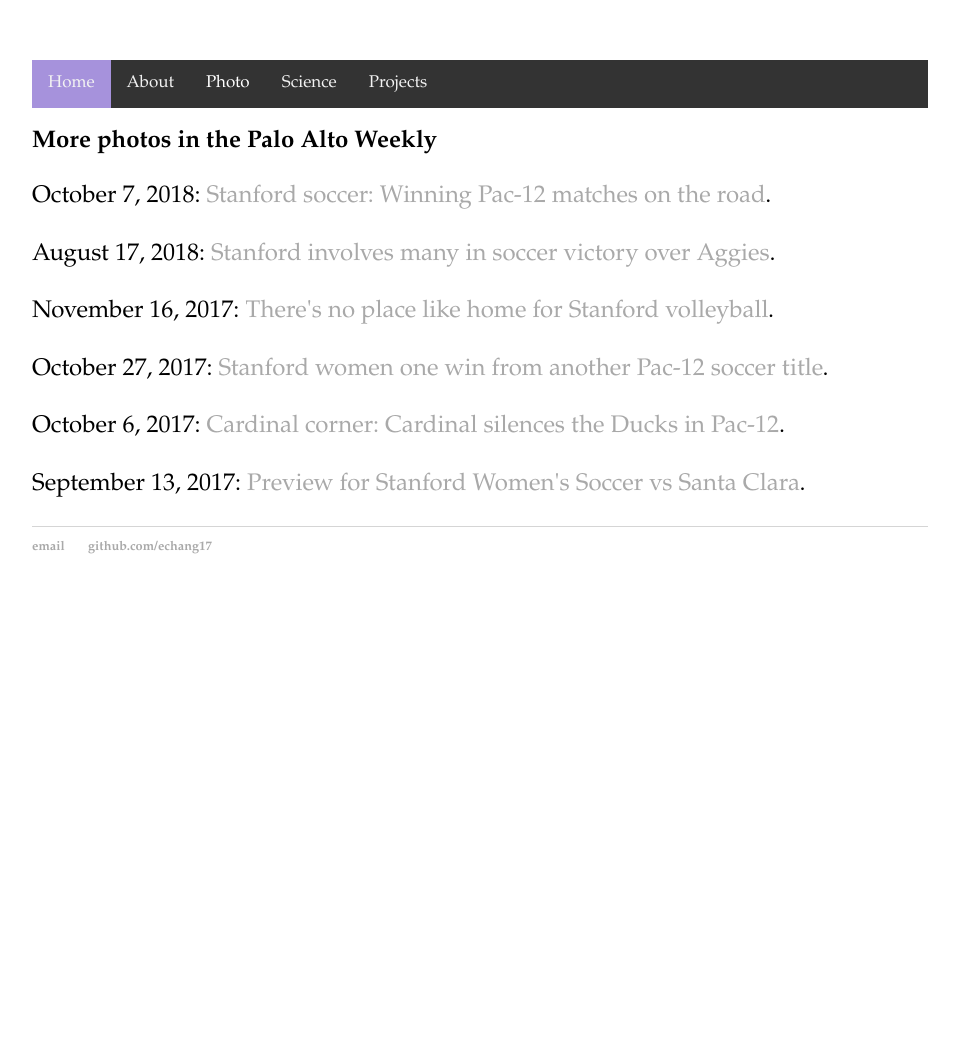
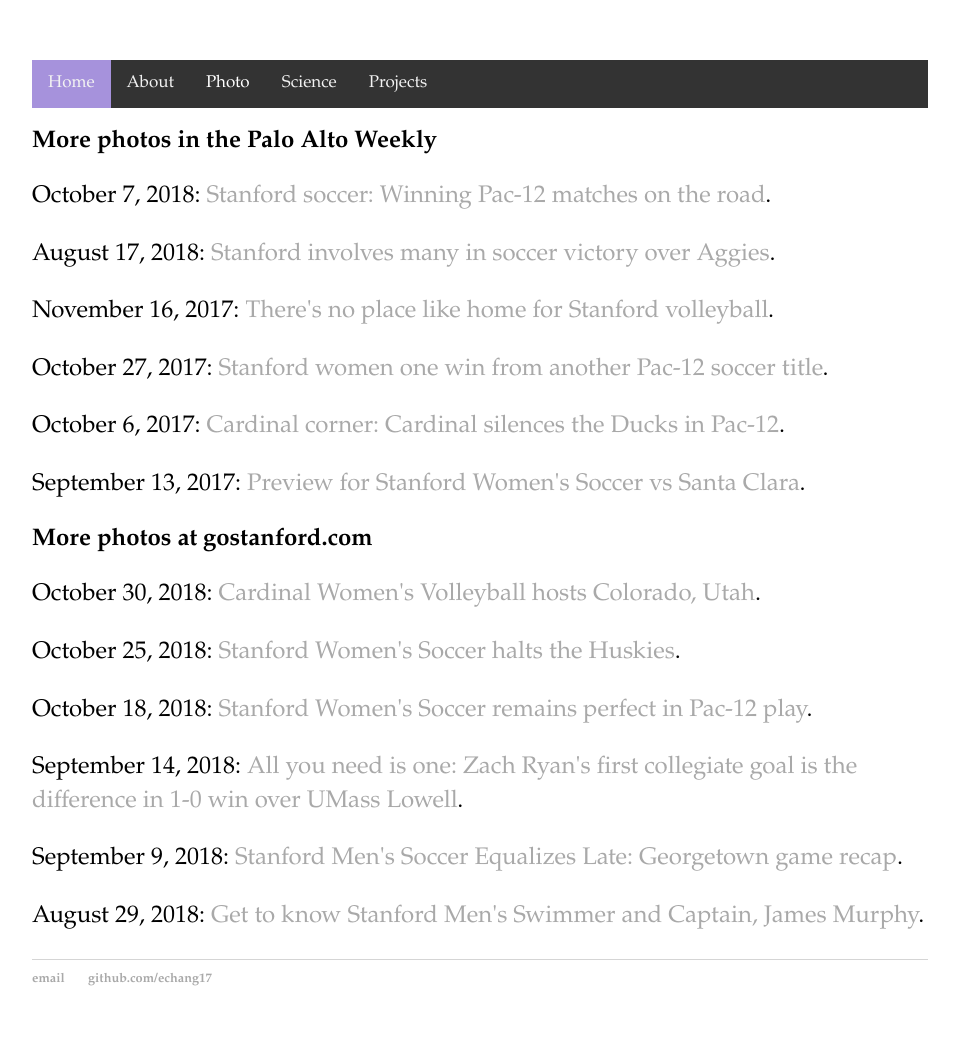
Before and after one commit to echang17/echang17.github.io, a Jekyll site: the page built from links_full/index.html, in a window 1280 px wide. Shown: the whole page, without its empty margins (160-1119 px from the left). Built offline with Jekyll 4.4.1, drawn with Linux system fonts in a browser that asks for light colours; before the commit the page ends 900 px from its top, so only the background shows below that.

Commit message:
Update index.html

```diff
--- a/links_full/index.html
+++ b/links_full/index.html
@@ -9,3 +9,11 @@
     <p>October 27, 2017: <a href="https://www.paloaltoonline.com/news/2017/10/27/stanford-women-one-win-from-another-pac-12-soccer-title">Stanford women one win from another Pac-12 soccer title</a>.</p>
     <p>October 6, 2017: <a href="https://www.paloaltoonline.com/news/2017/10/06/cardinal-corner-cardinal-silences-the-ducks-in-pac-12-volleyball">Cardinal corner: Cardinal silences the Ducks in Pac-12</a>.</p>
     <p>September 13, 2017: <a href="https://www.paloaltoonline.com/news/2017/09/13/cardinal-broncos-ready-to-rock-stevens-stadium-sunday">Preview for Stanford Women's Soccer vs Santa Clara</a>.</p>
+<p></p>
+<h2>More photos at gostanford.com</h2>
+    <p>October 30, 2018: <a href="https://gostanford.com/news/2018/10/30/womens-volleyball-card-hosts-colorado-utah.aspx">Cardinal Women's Volleyball hosts Colorado, Utah</a>.</p>
+    <p>October 25, 2018: <a href="https://gostanford.com/news/2018/10/25/womens-soccer-huskies-halted.aspx">Stanford Women's Soccer halts the Huskies</a>.</p>
+    <p>October 18, 2018: <a href="https://gostanford.com/news/2018/10/18/womens-soccer-perfect-in-pac-12-play.aspx?path=wsoc">Stanford Women's Soccer remains perfect in Pac-12 play</a>.</p>
+    <p>September 14, 2018: <a href="https://gostanford.com/news/2018/9/15/mens-soccer-all-you-need-is-one.aspx?path=msoc">All you need is one: Zach Ryan's first collegiate goal is the difference in 1-0 win over UMass Lowell</a>.</p>
+    <p>September 9, 2018: <a href="https://gostanford.com/news/2018/9/3/mens-soccer-cardinal-equalizes-late.aspx">Stanford Men's Soccer Equalizes Late: Georgetown game recap</a>.</p>
+    <p>August 29, 2018: <a href="https://gostanford.com/news/2018/8/29/mens-swimming-diving-on-the-blocks-james-murphy.aspx">Get to know Stanford Men's Swimmer and Captain, James Murphy</a>.</p>
```
